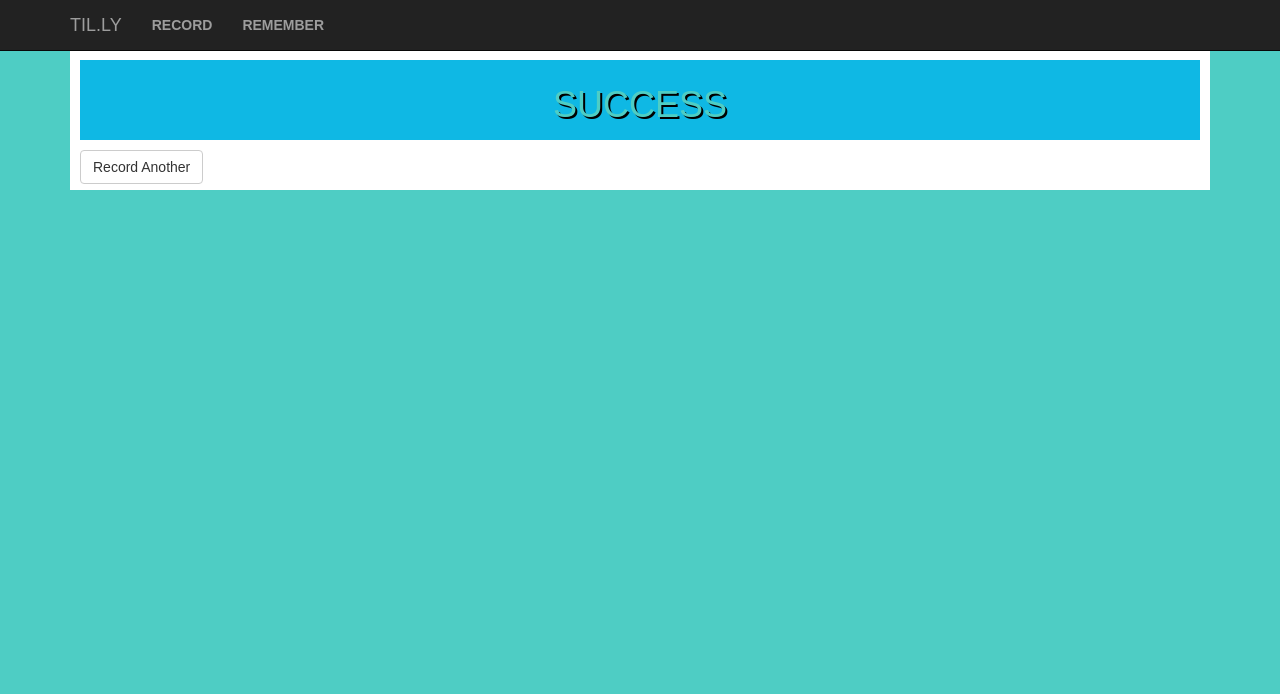
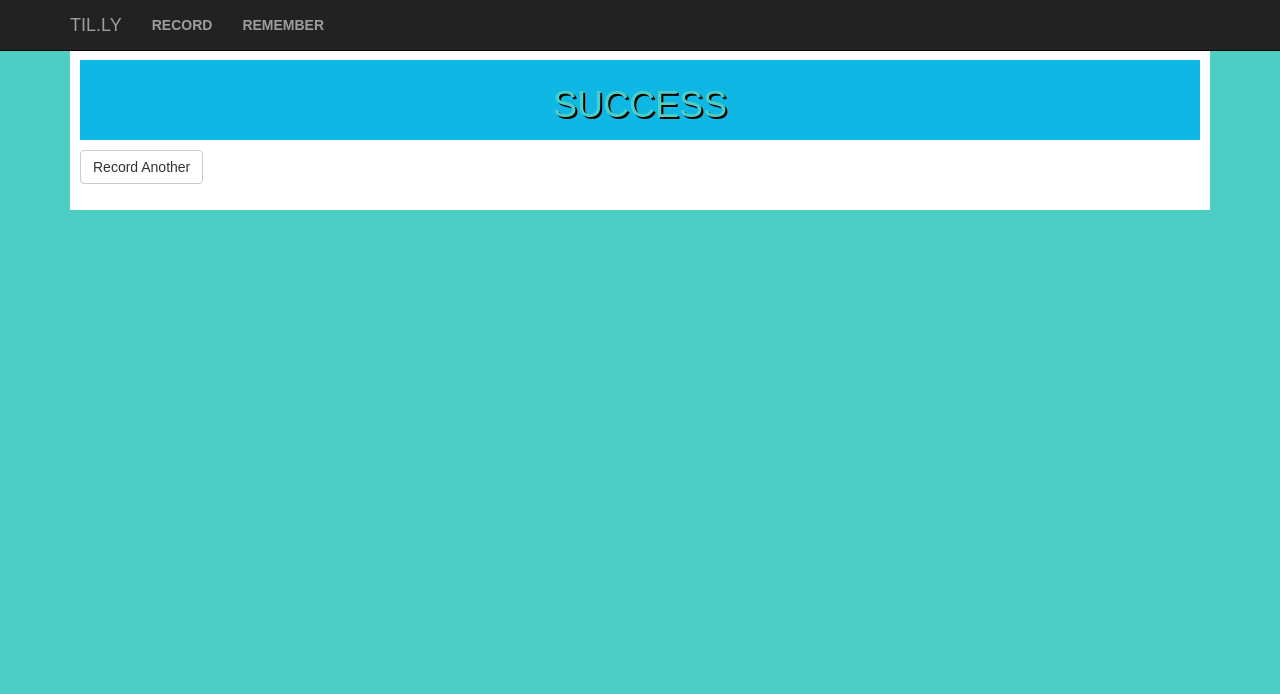
Before and after one commit to SongHia/tilly-app-boilerplate, a website: page views/success.html in a window 1280 px wide. Shown: the top 694 px of the page. Drawn offline with nearby package versions, Linux system fonts and the light colour scheme; files that its build step writes are made by us from their sources; no server answers; files whose address does not match are found by name.

Commit message:
css fix on record page

```diff
--- a/public/css/starter-template.css
+++ b/public/css/starter-template.css
@@ -146,7 +146,7 @@ button {
 
 .archive-display {
     color: rgba(230, 230, 230);
-    padding: 10px 10px 20px 10px;
+    padding: 10px 10px 40px 10px;
     background-color: #fff;
     height: 100%;
 }
```
